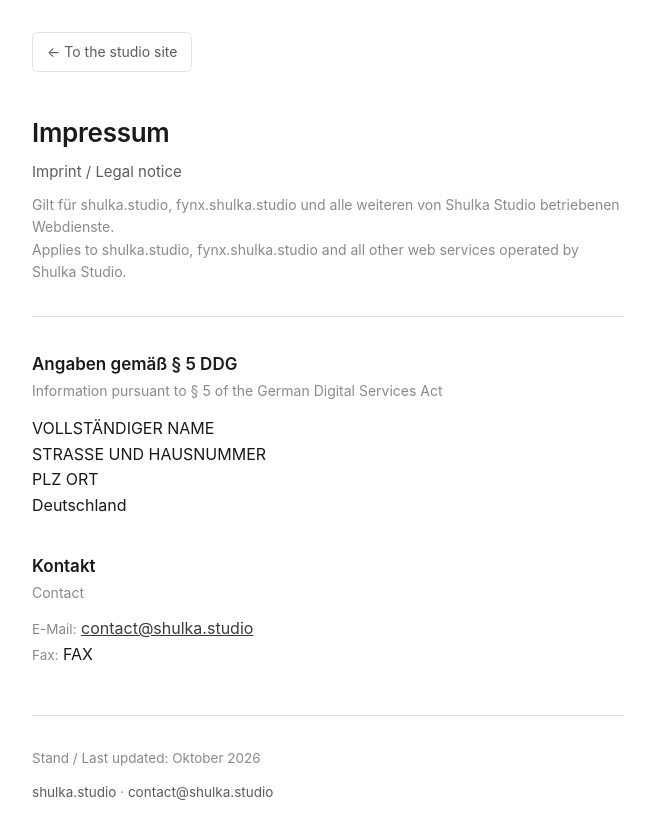
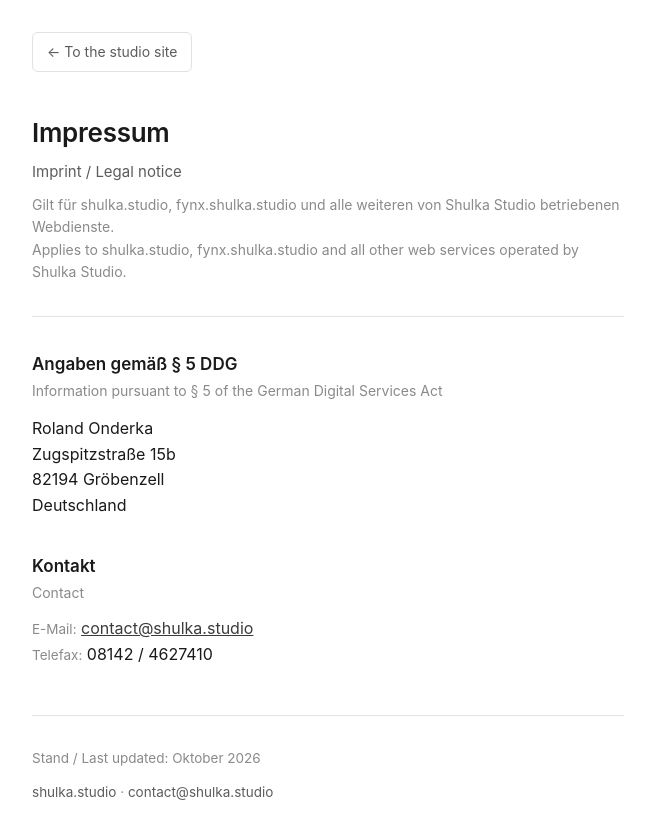
Before and after one commit to v4we/shulka.studio, a plain HTML site: page imprint/index.html in a window 1280 px wide. Shown: the whole page, without its empty margins (312-962 px from the left). Drawn offline with Linux system fonts and the light colour scheme.

Commit message:
Update contact information in imprint page

```diff
--- a/imprint/index.html
+++ b/imprint/index.html
@@ -101,9 +101,9 @@
   </h2>
 
   <address>
-    VOLLSTÄNDIGER NAME<br>
-    STRASSE UND HAUSNUMMER<br>
-    PLZ ORT<br>
+    Roland Onderka<br>
+    Zugspitzstraße 15b<br>
+    82194 Gröbenzell<br>
     Deutschland
   </address>
 
@@ -114,7 +114,7 @@
   <p>
     <span class="label">E-Mail:</span>
     <a href="mailto:contact@shulka.studio">contact@shulka.studio</a><br>
-    <span class="label">Fax:</span> FAX
+    <span class="label">Telefax:</span> 08142 / 4627410
   </p>
 
   <footer>
```
